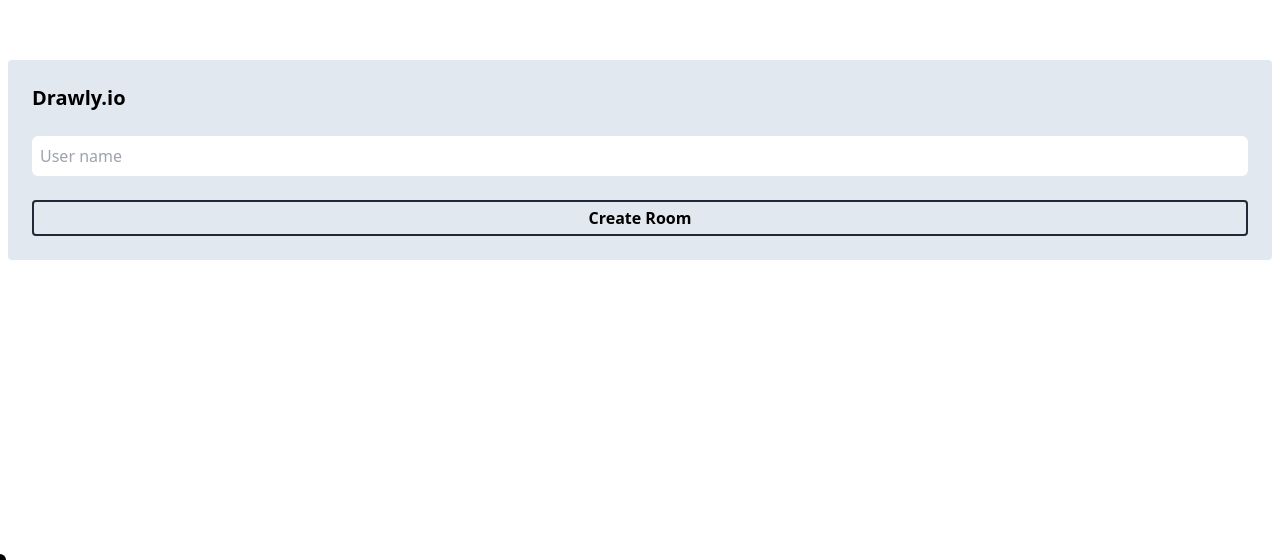
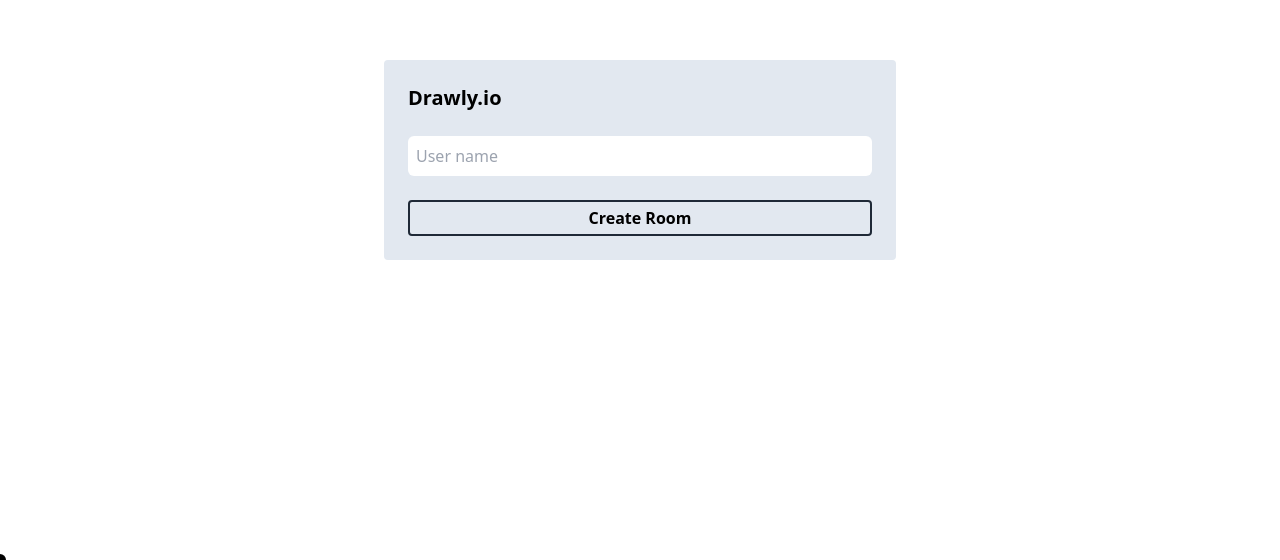
Before and after one commit to hayhaydz/drawly-frontend, a Next.js app: page / in a window 1280 px wide. Shown: the part 240-800 px from the top of the page. Built offline with nearby package versions, Linux system fonts and the light colour scheme; no server answers.

Commit message:
Fixed max width

```diff
--- a/components/Login/Login.js
+++ b/components/Login/Login.js
@@ -65,7 +65,7 @@ const Login = () => {
 
     return (
         <div className="w-screen h-screen flex items-center justify-center px-2">
-            <div className="relative h-auto max-w-full w-full bg-slate-200 rounded p-6 sm:max-w-full">
+            <div className="relative h-auto max-w-full w-full bg-slate-200 rounded p-6 sm:max-w-lg">
                 <h1 className="text-xl font-bold mb-2 sm:mb-6">Drawly.io</h1>
                 { room !== '' &&
                     <span className="block mb-4 sm:absolute sm:top-6 sm:right-6 sm:text-slate-500">Room ID: {room}</span>
```
